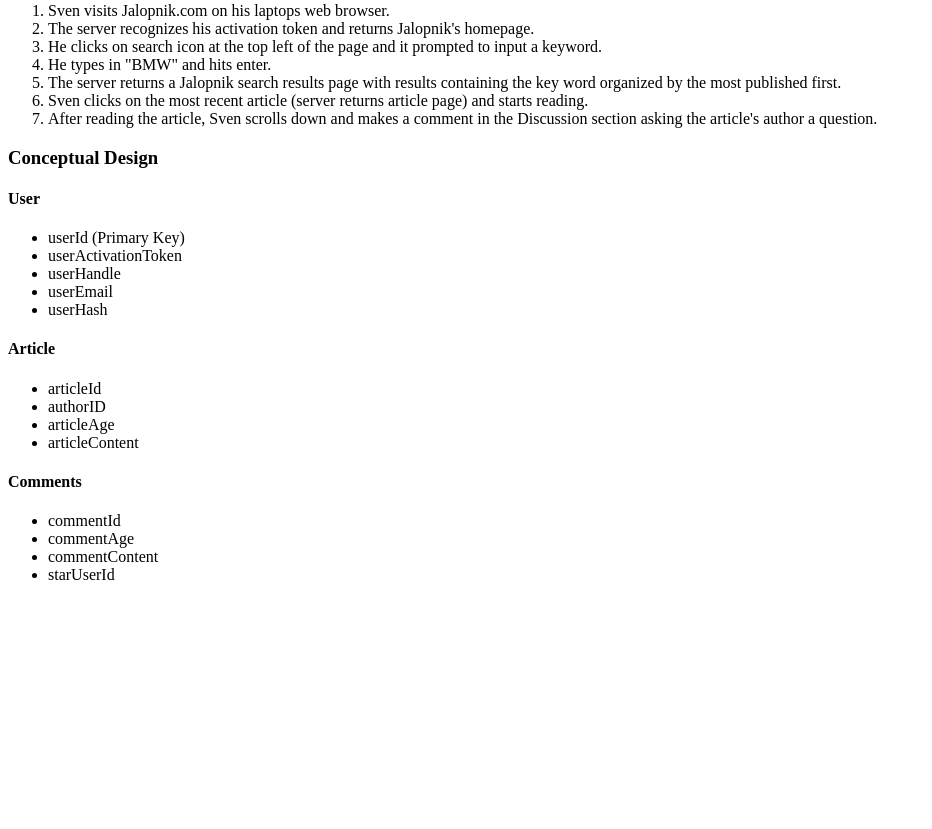
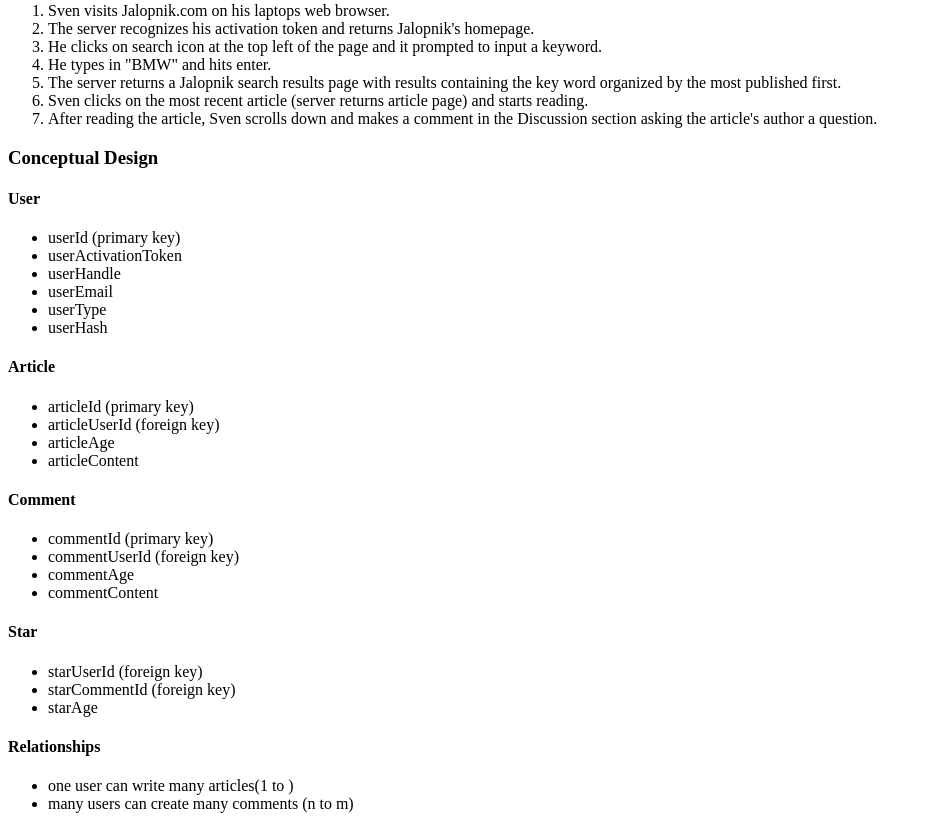
Before and after one commit to Dnakitare/data-design, a PHP site: page / in a window 1280 px wide. Shown: the part 1342-2171 px from the top of the page, without its empty margins (0-932 px from the left). Before the commit the page ends 1922 px from the top, so only its background shows below. Run offline with PHP 8.4, Linux system fonts and the light colour scheme.

Commit message:
Sven's Conceptual Model v 2

```diff
--- a/index.php
+++ b/index.php
@@ -63,24 +63,36 @@
 		<h3>Conceptual Design</h3>
 		<h4>User</h4>
 		<ul>
-			<li>userId (Primary Key)</li>
+			<li>userId (primary key)</li>
 			<li>userActivationToken</li>
 			<li>userHandle</li>
 			<li>userEmail</li>
+			<li>userType</li>
 			<li>userHash</li>
 		</ul>
 		<h4>Article</h4>
 		<ul>
-			<li>articleId</li>
-			<li>authorID</li>
+			<li>articleId (primary key)</li>
+			<li>articleUserId (foreign key)</li>
 			<li>articleAge</li>
 			<li>articleContent</li>
 		</ul>
-		<h4>Comments</h4>
+		<h4>Comment</h4>
 		<ul>
-			<li>commentId</li>
+			<li>commentId (primary key)</li>
+			<li>commentUserId (foreign key)</li>
 			<li>commentAge</li>
 			<li>commentContent</li>
-			<li>starUserId</li>
+		</ul>
+		<h4>Star</h4>
+		<ul>
+			<li>starUserId (foreign key)</li>
+			<li>starCommentId (foreign key)</li>
+			<li>starAge</li>
+		</ul>
+		<h4>Relationships</h4>
+		<ul>
+			<li>one user can write many articles(1 to )</li>
+			<li>many users can create many comments (n to m)</li>
 		</ul>
 	</body>
```
